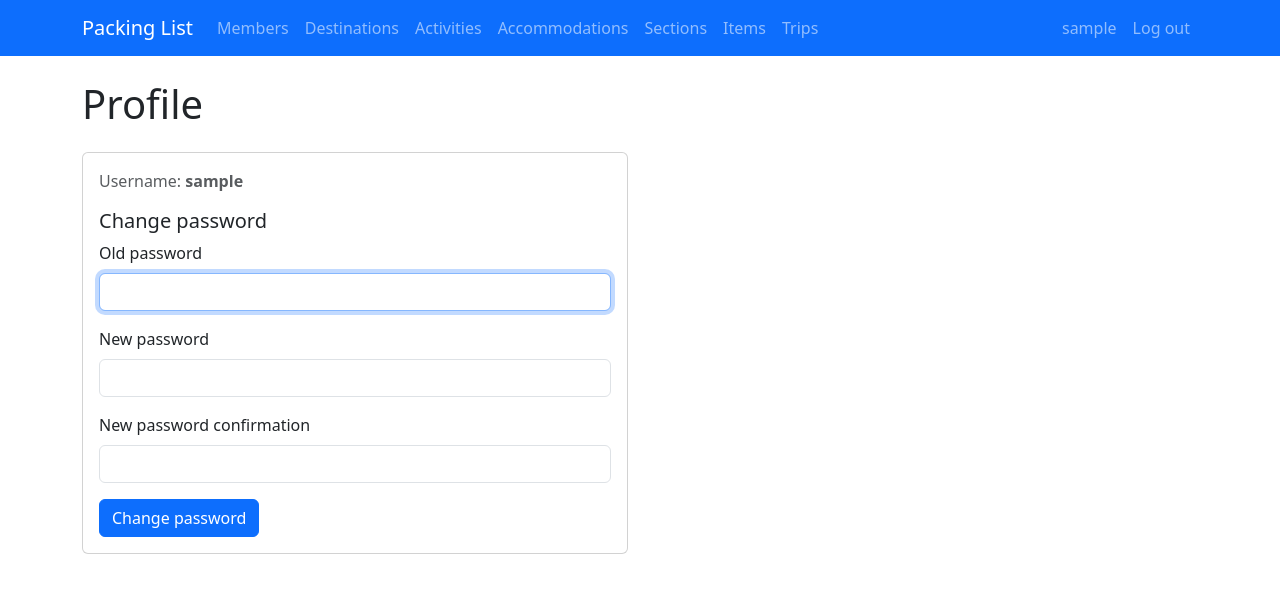
After one commit to freekgorrissen/packinglist, a Django app: page /profile/ in a window 1280 px wide. The commit adds this page. Shown: the top 593 px of the page. Run offline with Django 5.2, Linux system fonts and the light colour scheme; the visitor is signed in with stand-in values (Sample User, id 1).

Commit message:
Add password auth

```diff
--- a/app/forms.py
+++ b/app/forms.py
@@ -1,4 +1,5 @@
 from django import forms
+from django.contrib.auth.forms import PasswordChangeForm
 from django.core.exceptions import ValidationError
 
 from app.models import (
@@ -195,3 +196,10 @@ class TripForm(forms.ModelForm):
         super().__init__(*args, **kwargs)
         self.fields['weather_hot'].label = 'Hot'
         self.fields['weather_cold'].label = 'Cold'
+
+
+class StyledPasswordChangeForm(PasswordChangeForm):
+    def __init__(self, *args, **kwargs):
+        super().__init__(*args, **kwargs)
+        for field in self.fields.values():
+            field.widget.attrs['class'] = 'form-control'
--- a/app/mixins.py
+++ b/app/mixins.py
@@ -1,7 +1,9 @@
-"""Access mixin placeholder for future authentication."""
+"""Access control for application views."""
+
+from django.contrib.auth.mixins import LoginRequiredMixin
 
 
-class AppAccessMixin:
-    """No-op now; swap to LoginRequiredMixin when auth is added."""
+class AppAccessMixin(LoginRequiredMixin):
+    """Require a logged-in user for all application views."""
 
-    pass
+    login_url = 'login'
--- a/app/urls.py
+++ b/app/urls.py
@@ -1,6 +1,7 @@
 from django.urls import path
 
 from app.views.home import HomeView
+from app.views.profile import ProfileView
 from app.views.packing_crud import (
     PackingItemCreateView,
     PackingItemDeleteView,
@@ -39,6 +40,7 @@ from app.views.trips import (
 
 urlpatterns = [
     path('', HomeView.as_view(), name='home'),
+    path('profile/', ProfileView.as_view(), name='profile'),
     path('members/', MemberListView.as_view(), name='member_list'),
     path('members/new/', MemberCreateView.as_view(), name='member_create'),
     path('members/<int:pk>/edit/', MemberUpdateView.as_view(), name='member_update'),
--- /dev/null
+++ b/app/views/profile.py
@@ -0,0 +1,28 @@
+from django.contrib import messages
+from django.contrib.auth import update_session_auth_hash
+from django.shortcuts import redirect
+from django.views.generic import TemplateView
+
+from app.forms import StyledPasswordChangeForm
+from app.mixins import AppAccessMixin
+
+
+class ProfileView(AppAccessMixin, TemplateView):
+    template_name = 'profile.html'
+
+    def get_context_data(self, **kwargs):
+        context = super().get_context_data(**kwargs)
+        context['password_form'] = StyledPasswordChangeForm(self.request.user)
+        return context
+
+    def post(self, request, *args, **kwargs):
+        password_form = StyledPasswordChangeForm(request.user, request.POST)
+        if password_form.is_valid():
+            password_form.save()
+            update_session_auth_hash(request, request.user)
+            messages.success(request, 'Password updated.')
+            return redirect('profile')
+        return self.render_to_response({
+            **self.get_context_data(),
+            'password_form': password_form,
+        })
--- a/docker-compose.yml
+++ b/docker-compose.yml
@@ -25,6 +25,9 @@ services:
       DEBUG: "True"
       ALLOWED_HOSTS: "*"
       SEED_DATA: "false"
+      # Set credentials for the initial app user (created once on first start)
+      APP_USERNAME: admin
+      APP_PASSWORD: changeme
     depends_on:
       db:
         condition: service_healthy
--- a/packinglist/settings.py
+++ b/packinglist/settings.py
@@ -116,3 +116,8 @@ DEFAULT_AUTO_FIELD = 'django.db.models.BigAutoField'
 
 LOGIN_URL = 'login'
 LOGIN_REDIRECT_URL = 'home'
+LOGOUT_REDIRECT_URL = 'login'
+
+# Session cookie auth — users stay logged in across browser restarts.
+SESSION_COOKIE_AGE = 60 * 60 * 24 * 14  # 2 weeks
+SESSION_EXPIRE_AT_BROWSER_CLOSE = False
--- a/packinglist/urls.py
+++ b/packinglist/urls.py
@@ -1,7 +1,10 @@
 from django.contrib import admin
+from django.contrib.auth.views import LoginView, LogoutView
 from django.urls import include, path
 
 urlpatterns = [
     path('admin/', admin.site.urls),
+    path('login/', LoginView.as_view(), name='login'),
+    path('logout/', LogoutView.as_view(), name='logout'),
     path('', include('app.urls')),
 ]
--- a/templates/base.html
+++ b/templates/base.html
@@ -16,7 +16,8 @@
                 <span class="navbar-toggler-icon"></span>
             </button>
             <div class="collapse navbar-collapse" id="navbarNav">
-                <ul class="navbar-nav">
+                {% if user.is_authenticated %}
+                <ul class="navbar-nav me-auto">
                     <li class="nav-item"><a class="nav-link" href="{% url 'member_list' %}">Members</a></li>
                     <li class="nav-item"><a class="nav-link" href="{% url 'destination_list' %}">Destinations</a></li>
                     <li class="nav-item"><a class="nav-link" href="{% url 'activity_list' %}">Activities</a></li>
@@ -25,6 +26,18 @@
                     <li class="nav-item"><a class="nav-link" href="{% url 'item_list' %}">Items</a></li>
                     <li class="nav-item"><a class="nav-link" href="{% url 'trip_list' %}">Trips</a></li>
                 </ul>
+                <ul class="navbar-nav">
+                    <li class="nav-item">
+                        <a class="nav-link" href="{% url 'profile' %}">{{ user.username }}</a>
+                    </li>
+                    <li class="nav-item">
+                        <form method="post" action="{% url 'logout' %}" class="d-inline">
+                            {% csrf_token %}
+                            <button type="submit" class="btn btn-link nav-link">Log out</button>
+                        </form>
+                    </li>
+                </ul>
+                {% endif %}
             </div>
         </div>
     </nav>
--- /dev/null
+++ b/templates/profile.html
@@ -0,0 +1,32 @@
+{% extends "base.html" %}
+
+{% block title %}Profile — Packing List{% endblock %}
+
+{% block content %}
+<h1 class="mb-4">Profile</h1>
+
+<div class="row">
+    <div class="col-md-6">
+        <div class="card">
+            <div class="card-body">
+                <p class="text-muted mb-3">Username: <strong>{{ user.username }}</strong></p>
+
+                <h2 class="h5 card-title">Change password</h2>
+                <form method="post" novalidate>
+                    {% csrf_token %}
+                    {% for field in password_form %}
+                    <div class="mb-3">
+                        <label class="form-label" for="{{ field.id_for_label }}">{{ field.label }}</label>
+                        {{ field }}
+                        {% if field.errors %}
+                            <div class="invalid-feedback d-block">{{ field.errors.0 }}</div>
+                        {% endif %}
+                    </div>
+                    {% endfor %}
+                    <button type="submit" class="btn btn-primary">Change password</button>
+                </form>
+            </div>
+        </div>
+    </div>
+</div>
+{% endblock %}
```
Also changed, not shown: app/management/commands/ensure_user.py (added, +33 -0 lines), app/tests/test_auth.py (added, +108 -0 lines), app/tests/test_views.py (+6 -0 lines), templates/registration/login.html (added, +31 -0 lines), README.md, 1 other file.
